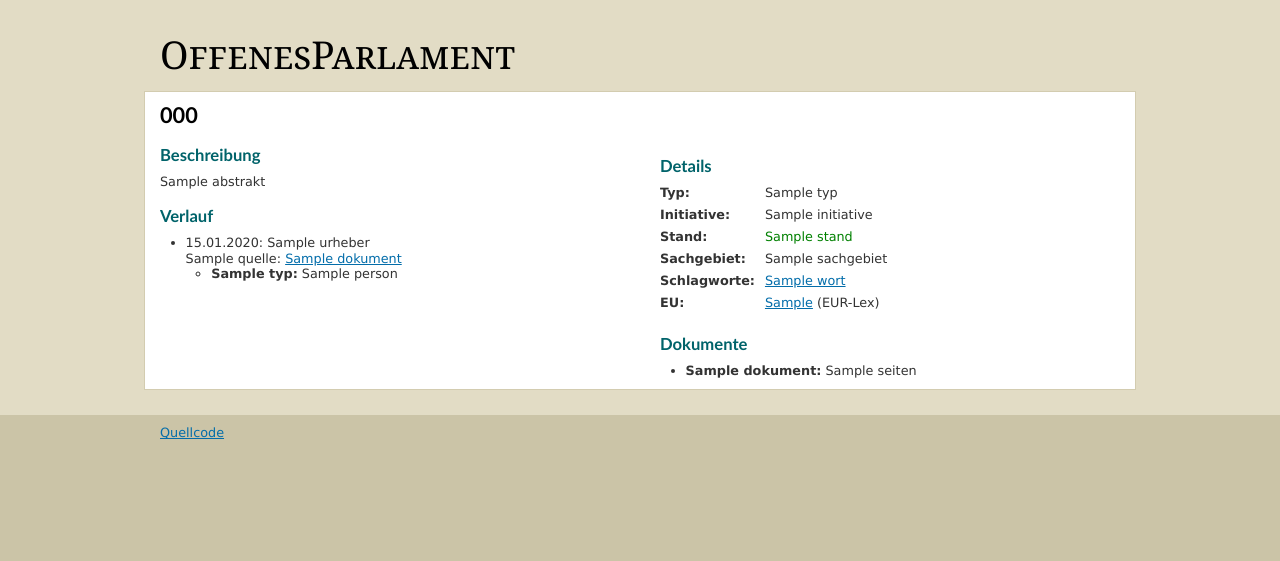
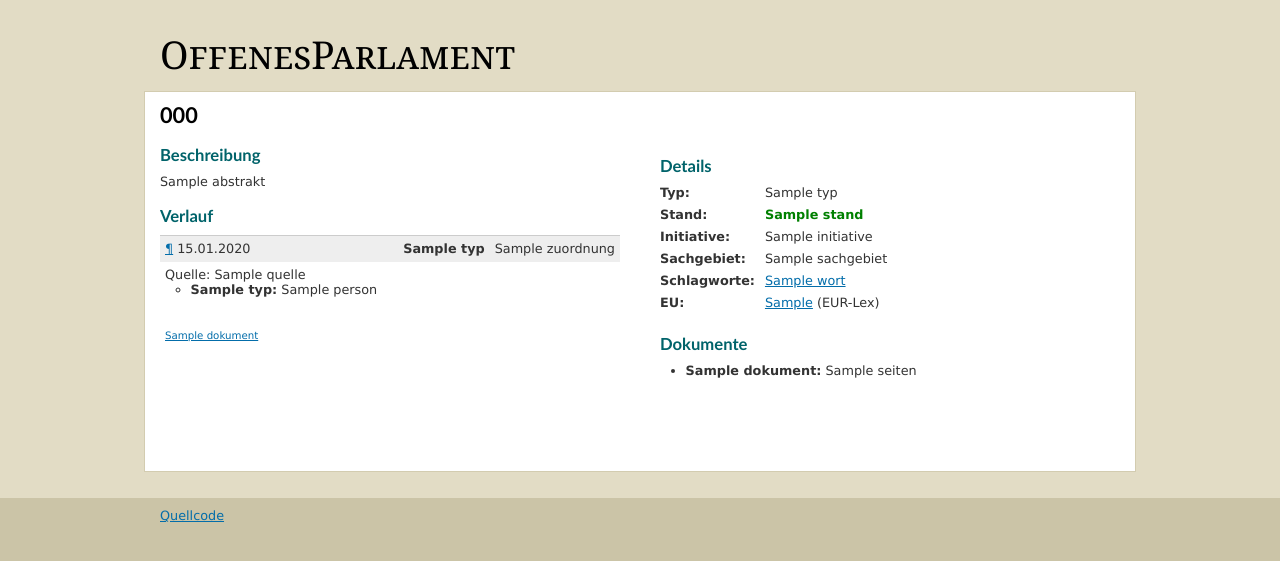
Before and after one commit to okfde/offenesparlament.de, a Flask app: template offenesparlament/templates/ablauf_view.html in a window 1280 px wide. Shown: the top 561 px of the page. Run offline with Flask 2, Linux system fonts and the light colour scheme; the template is opened without the code that fills it: most values are stand-ins (such as "Sample title", 1, 10 or a date in 2020); some libraries are stand-ins or nearby versions.

Commit message:
Positionen list views on ablaut.

```diff
--- a/offenesparlament/static/style/style.css
+++ b/offenesparlament/static/style/style.css
@@ -230,10 +230,49 @@ h1#site-title {
 
 #factsheet .abgeschlossen {
   color: green;
+  font-weight: bold;
 }
 
 #factsheet .laufend {
   color: orange;
+  font-weight: bold;
+}
+
+ul.position-list {
+  list-style-type: none;
+  margin: 0;
+}
+
+ul.position-list li {
+  margin-bottom: 2em;
+}
+
+ul.position-list .header {
+  display: block;
+  background-color: #eee;
+  border-top: 1px solid #ccc;
+  padding: 5px;
+}
+
+ul.position-list .header .zuordnung {
+  float: right;
+}
+
+ul.position-list .header .typ {
+  float: right;
+  margin-right: 10px;
+  font-weight: bold;
+}
+
+ul.position-list .body {
+  display: block;
+  padding: 5px;
+}
+
+ul.position-list .bottom {
+  display: block;
+  padding: 0 5px 0 5px;
+  font-size: 0.8em;
 }
 
 /* Forms */
--- a/offenesparlament/templates/ablauf_view.html
+++ b/offenesparlament/templates/ablauf_view.html
@@ -17,18 +17,18 @@
         <th>Typ:</th>
         <td>{{ ablauf.typ }}</td>
       </tr>
+      <tr>
+        <th>Stand:</th>
+        <td class="{{ 'abgeschlossen' if ablauf.abgeschlossen else 'laufend' }}">
+          {{ ablauf.stand }}
+        </td>
+      </tr>
       {% if ablauf.initiative %}
         <tr>
           <th>Initiative:</th>
           <td>{{ ablauf.initiative }}</td>
         </tr>
       {% endif %}
-      <tr>
-        <th>Stand:</th>
-        <td class="{{ 'abgeschlossen' if ablauf.abgeschlossen else 'laufend' }}">
-          {{ ablauf.stand }}
-        </td>
-      </tr>
       {% if ablauf.sachgebiet %}
         <tr>
           <th>Sachgebiet:</th>
@@ -73,17 +73,27 @@
         </p>
     {% endif %}
     <h3>Verlauf</h3>
-    <ul>
+    <ul class="position-list">
       {% for position in ablauf.positionen %}
         <li>
-        {{position.date.strftime("%d.%m.%Y")}}: {{position.urheber}}<br/>
-        {{position.quelle}}:
-        <a href="{{position.dokument.link}}">{{ position.dokument.name }}</a>
-        <ul>
-          {% for beitrag in position.beitraege %}
-          <li><strong>{{ beitrag.typ }}:</strong> {{ beitrag.person.name }}</li>
-          {% endfor %}
-        </ul>
+          <span class="header">
+            <span class="date">
+              <a name="{{position.key}}">&para;</a>
+              {{position.date.strftime("%d.%m.%Y")}}</span>
+            <span class="zuordnung">{{position.zuordnung}}</span>
+            <span class="typ">{{position.typ}}</span>
+          </span>
+          <span class="body">
+            Quelle: {{position.quelle}}
+            <ul>
+              {% for beitrag in position.beitraege %}
+              <li><strong>{{ beitrag.typ }}:</strong> {{ beitrag.person.name }}</li>
+              {% endfor %}
+            </ul>
+          </span>
+          <span class="bottom">
+            <a href="{{position.dokument.link}}">{{ position.dokument.name }}</a>
+          </span>
         </li>
       {% endfor %}
     </ul>
--- a/offenesparlament/web.py
+++ b/offenesparlament/web.py
@@ -2,10 +2,19 @@ from flask import Flask, g, request, render_template, abort, flash, json
 from flask import url_for, redirect, jsonify
 
 from offenesparlament.core import app
-from offenesparlament.model import Ablauf
+from offenesparlament.model import Ablauf, Position
 
 from offenesparlament.pager import Pager
 from offenesparlament.searcher import SolrSearcher
+
+@app.route("/position/<key>")
+def position(key):
+    position = Position.query.filter_by(key=key).first()
+    if position is None:
+        abort(404)
+    return redirect(url_for('ablauf',
+        wahlperiode=position.ablauf.wahlperiode,
+        key=position.ablauf.key) + '#' + position.key)
 
 @app.route("/ablauf/<wahlperiode>/<key>")
 def ablauf(wahlperiode, key):
```
